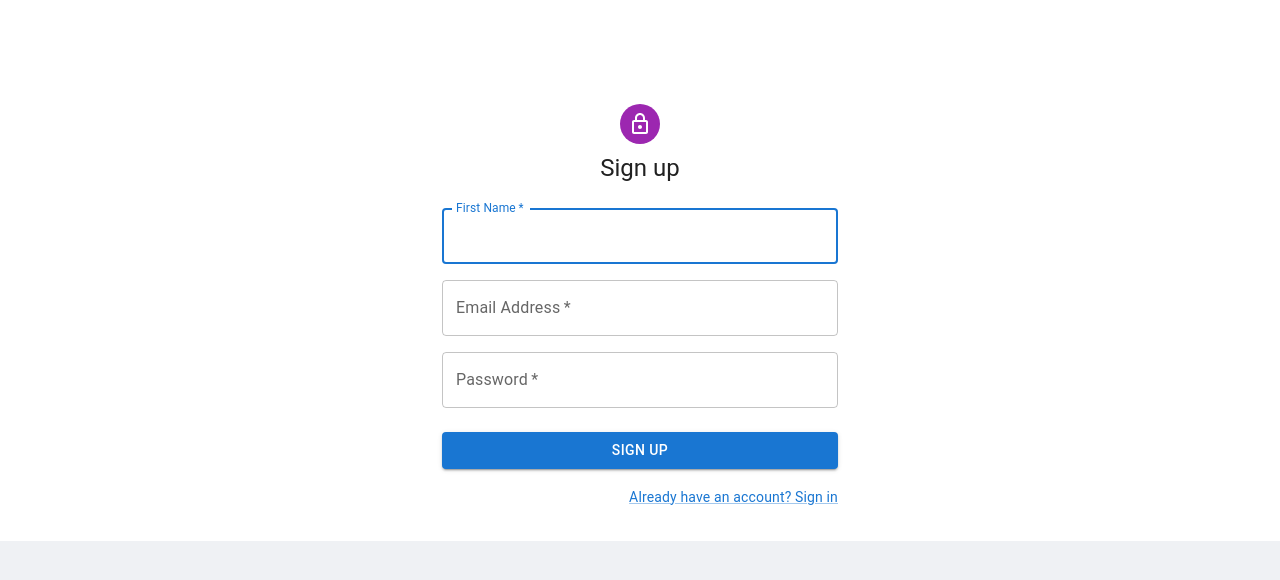
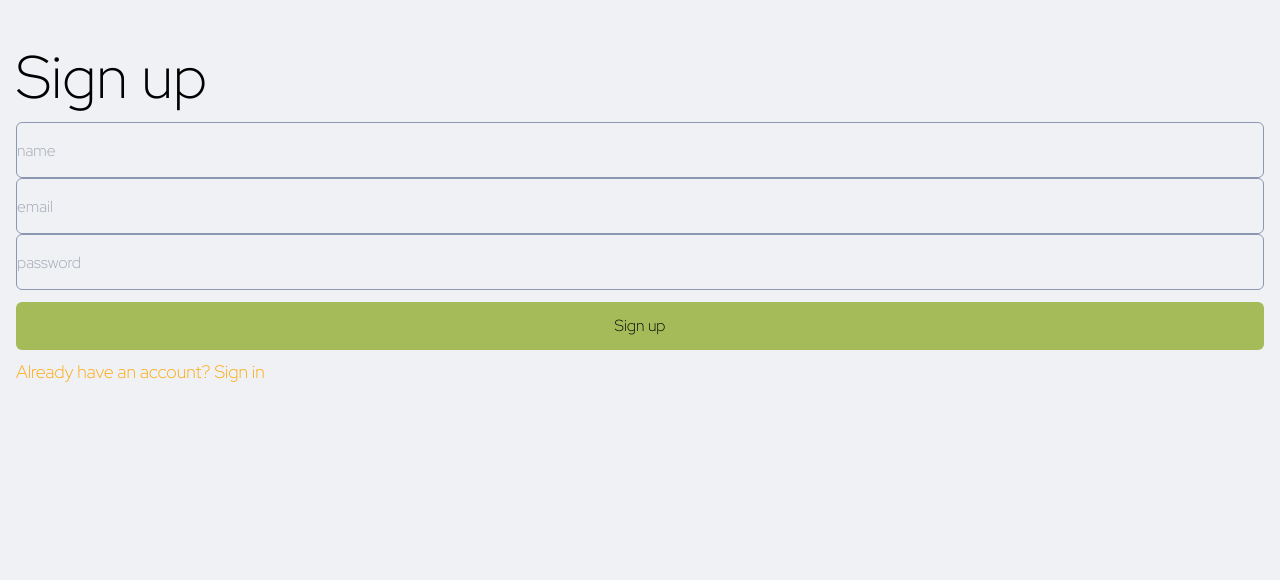
Before and after one commit to kaiuliia/well_being_frontend, a React (Create React App) app: page /register in a window 1280 px wide. Shown: the top 580 px of the page. Built offline with nearby package versions, Linux system fonts and the light colour scheme.

Commit message:
remove mui for register

```diff
--- a/src/App.tsx
+++ b/src/App.tsx
@@ -16,7 +16,6 @@ function App() {
         <Route path="/register" element={<Register title="register" />} />
         <Route path="/login" element={<Login />} />
         <Route path="/user/dashboard" element={<Dashboard />} />
-
         <Route path="/login/user/advises" element={<Advices />} />
         <Route path="/login/user/survey" element={<Survey />} />
       </Routes>
--- a/src/components/layout/button.tsx
+++ b/src/components/layout/button.tsx
@@ -1,6 +1,7 @@
 import React, { FormEventHandler } from "react";
 interface ButtonProps {
   onSubmit?: any;
+  name?: string;
 }
 export const Button = (props: ButtonProps) => {
   return (
@@ -11,7 +12,7 @@ export const Button = (props: ButtonProps) => {
         "bg-main-light-green border-0 rounded-md  w-full mt-3 mb-2 h-[3rem]"
       }
     >
-      SIGN IN
+      {props.name}
     </button>
   );
 };
--- a/src/pages/loginform.tsx
+++ b/src/pages/loginform.tsx
@@ -105,7 +105,7 @@ export function Login() {
           <p className={"paragraph"}> Remember me</p>
         </div>
 
-        <Button />
+        <Button name={"Sign in"} />
       </form>
       <div>
         <p className={"link"}>Forgot password?</p>
--- a/src/pages/registerform.tsx
+++ b/src/pages/registerform.tsx
@@ -1,16 +1,6 @@
 import React, { useState } from "react";
-
-import Avatar from "@mui/material/Avatar";
-import Button from "@mui/material/Button";
-import CssBaseline from "@mui/material/CssBaseline";
-import TextField from "@mui/material/TextField";
-import Link from "@mui/material/Link";
-import Grid from "@mui/material/Grid";
-import Box from "@mui/material/Box";
-import LockOutlinedIcon from "@mui/icons-material/LockOutlined";
-import Typography from "@mui/material/Typography";
-import Container from "@mui/material/Container";
-import { createTheme, Theme, ThemeProvider } from "@mui/material/styles";
+import { Button } from "../components/layout/button";
+import { Input } from "../components/layout/input_field";
 
 interface Props {
   title: string;
@@ -50,7 +40,7 @@ export function Register(props: Props) {
       window.location.href = "/user/dashboard";
     }
   };
-  const defaultTheme = createTheme();
+
   const handleNameChange = (e: React.ChangeEvent<HTMLInputElement>) => {
     setName(e.target.value);
   };
@@ -81,55 +71,36 @@ export function Register(props: Props) {
   };
 
   return (
-    <Container component="main" maxWidth="xs">
-      <CssBaseline />
-      <Box
-        sx={{
-          marginTop: 8,
-          display: "flex",
-          flexDirection: "column",
-          alignItems: "center",
-        }}
-      >
+    <div>
       <p>{statusMessage}</p>
-        <Avatar sx={{ m: 1, bgcolor: "secondary.main" }}>
-          <LockOutlinedIcon />
-        </Avatar>
-        <Typography component="h1" variant="h5">
-          Sign up
-        </Typography>
-        <Box component="form" noValidate onSubmit={handleSubmit} sx={{ mt: 3 }}>
-          <Grid container spacing={2}>
-            <Grid item xs={12}>
-              <TextField
+
+      <p className={"title"}> Sign up</p>
+
+      <form onSubmit={handleSubmit}>
+        <Input
           autoComplete="given-name"
           required
-                fullWidth
           id="firstName"
           label="First Name"
-                autoFocus
           name={"name"}
           onChange={handleNameChange}
           value={name}
+          placeholder={"name"}
         />
-            </Grid>
 
-            <Grid item xs={12}>
-              <TextField
+        <Input
           required
-                fullWidth
           id="email"
           label="Email Address"
           name="email"
           autoComplete="email"
           onChange={handleEmailChange}
           value={email}
+          placeholder={"email"}
         />
-            </Grid>
-            <Grid item xs={12}>
-              <TextField
+
+        <Input
           required
-                fullWidth
           name="password"
           label="Password"
           type="password"
@@ -137,26 +108,12 @@ export function Register(props: Props) {
           autoComplete="new-password"
           onChange={handlePasswordChange}
           value={password}
+          placeholder={"password"}
         />
-            </Grid>
-          </Grid>
-          <Button
-            type="submit"
-            fullWidth
-            variant="contained"
-            sx={{ mt: 3, mb: 2, color: "#FFFFFF" }}
-          >
-            Sign Up
-          </Button>
-          <Grid container justifyContent="flex-end">
-            <Grid item>
-              <Link href="#" variant="body2">
-                Already have an account? Sign in
-              </Link>
-            </Grid>
-          </Grid>
-        </Box>
-      </Box>
-    </Container>
+
+        <Button name={"Sign up"} />
+      </form>
+      <p className={"link"}> Already have an account? Sign in</p>
+    </div>
   );
 }
```
Lines whose indentation alone changed are shown as unchanged.
